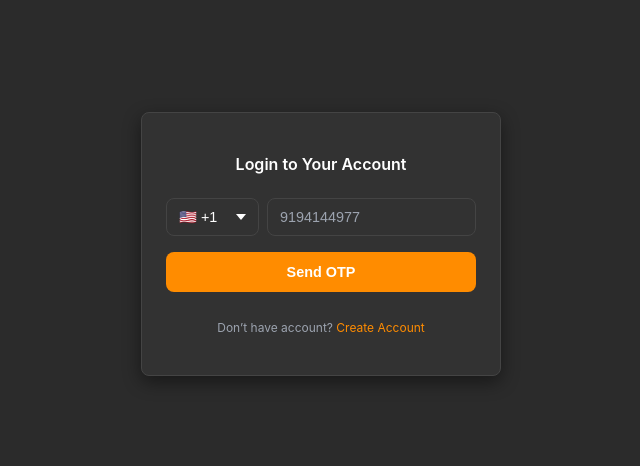
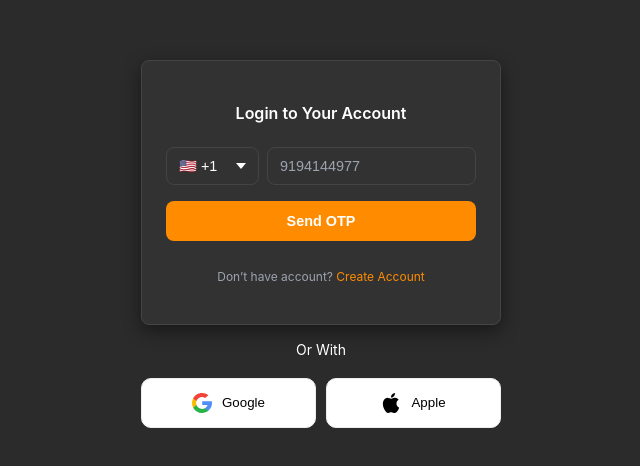
Before and after one commit to ZenelXO/UrTurn, a plain HTML site: page src/auth/login/login.html in a window 1280 px wide. Shown: the part 156-622 px from the top of the page, without its empty margins (319-959 px from the left). Drawn offline with Linux system fonts and the light colour scheme.

Commit message:
Añadimos posibilidad de autenticarse con google o apple

```diff
--- a/src/auth/login/login.html
+++ b/src/auth/login/login.html
@@ -37,7 +37,36 @@
         Don’t have account?
         <a href="#">Create Account</a>
       </p>
+
     </form>
+
+        </p><p class="p line">Or With</p>
+
+        <div class="flex-row">
+            <button class="btn google">
+            <svg version="1.1" width="20" id="Layer_1" xmlns="http://www.w3.org/2000/svg" xmlns:xlink="http://www.w3.org/1999/xlink" x="0px" y="0px" viewBox="0 0 512 512" style="enable-background:new 0 0 512 512;" xml:space="preserve">
+        <path style="fill:#FBBB00;" d="M113.47,309.408L95.648,375.94l-65.139,1.378C11.042,341.211,0,299.9,0,256
+        c0-42.451,10.324-82.483,28.624-117.732h0.014l57.992,10.632l25.404,57.644c-5.317,15.501-8.215,32.141-8.215,49.456
+        C103.821,274.792,107.225,292.797,113.47,309.408z"></path>
+        <path style="fill:#518EF8;" d="M507.527,208.176C510.467,223.662,512,239.655,512,256c0,18.328-1.927,36.206-5.598,53.451
+        c-12.462,58.683-45.025,109.925-90.134,146.187l-0.014-0.014l-73.044-3.727l-10.338-64.535
+        c29.932-17.554,53.324-45.025,65.646-77.911h-136.89V208.176h138.887L507.527,208.176L507.527,208.176z"></path>
+        <path style="fill:#28B446;" d="M416.253,455.624l0.014,0.014C372.396,490.901,316.666,512,256,512
+        c-97.491,0-182.252-54.491-225.491-134.681l82.961-67.91c21.619,57.698,77.278,98.771,142.53,98.771
+        c28.047,0,54.323-7.582,76.87-20.818L416.253,455.624z"></path>
+        <path style="fill:#F14336;" d="M419.404,58.936l-82.933,67.896c-23.335-14.586-50.919-23.012-80.471-23.012
+        c-66.729,0-123.429,42.957-143.965,102.724l-83.397-68.276h-0.014C71.23,56.123,157.06,0,256,0
+        C318.115,0,375.068,22.126,419.404,58.936z"></path>
+
+        </svg>
+
+            Google
+
+            </button><button class="btn apple">
+        <svg version="1.1" height="20" width="20" id="Capa_1" xmlns="http://www.w3.org/2000/svg" xmlns:xlink="http://www.w3.org/1999/xlink" x="0px" y="0px" viewBox="0 0 22.773 22.773" style="enable-background:new 0 0 22.773 22.773;" xml:space="preserve"> <g> <g> <path d="M15.769,0c0.053,0,0.106,0,0.162,0c0.13,1.606-0.483,2.806-1.228,3.675c-0.731,0.863-1.732,1.7-3.351,1.573 c-0.108-1.583,0.506-2.694,1.25-3.561C13.292,0.879,14.557,0.16,15.769,0z"></path> <path d="M20.67,16.716c0,0.016,0,0.03,0,0.045c-0.455,1.378-1.104,2.559-1.896,3.655c-0.723,0.995-1.609,2.334-3.191,2.334 c-1.367,0-2.275-0.879-3.676-0.903c-1.482-0.024-2.297,0.735-3.652,0.926c-0.155,0-0.31,0-0.462,0 c-0.995-0.144-1.798-0.932-2.383-1.642c-1.725-2.098-3.058-4.808-3.306-8.276c0-0.34,0-0.679,0-1.019 c0.105-2.482,1.311-4.5,2.914-5.478c0.846-0.52,2.009-0.963,3.304-0.765c0.555,0.086,1.122,0.276,1.619,0.464 c0.471,0.181,1.06,0.502,1.618,0.485c0.378-0.011,0.754-0.208,1.135-0.347c1.116-0.403,2.21-0.865,3.652-0.648 c1.733,0.262,2.963,1.032,3.723,2.22c-1.466,0.933-2.625,2.339-2.427,4.74C17.818,14.688,19.086,15.964,20.67,16.716z"></path> </g></g></svg>
+
+            Apple
+        </button>
   </main>
 </body>
 </html>
--- a/styles-sheets/auth/login/login.css
+++ b/styles-sheets/auth/login/login.css
@@ -159,3 +159,40 @@
     color: var(--accent);
     text-decoration: none;
   }
+
+  .flex-row {
+    display: flex;
+    flex-direction: row;
+    align-items: center;
+    gap: 10px;
+    justify-content: space-between;
+  }
+
+  .flex-row > div > label {
+    font-size: 14px;
+    color: black;
+    font-weight: 400;
+  }
+
+  .p {
+    text-align: center;
+    color: rgb(255, 255, 255);
+    font-size: 14px;
+    margin: 5px 0;
+  }
+
+  .btn {
+    margin-top: 15px;
+    width: 100%;
+    height: 50px;
+    border-radius: 10px;
+    display: flex;
+    justify-content: center;
+    align-items: center;
+    font-weight: 500;
+    gap: 10px;
+    border: 1px solid #ededef;
+    background-color: white;
+    cursor: pointer;
+    transition: 0.2s ease-in-out;
+  }
```
